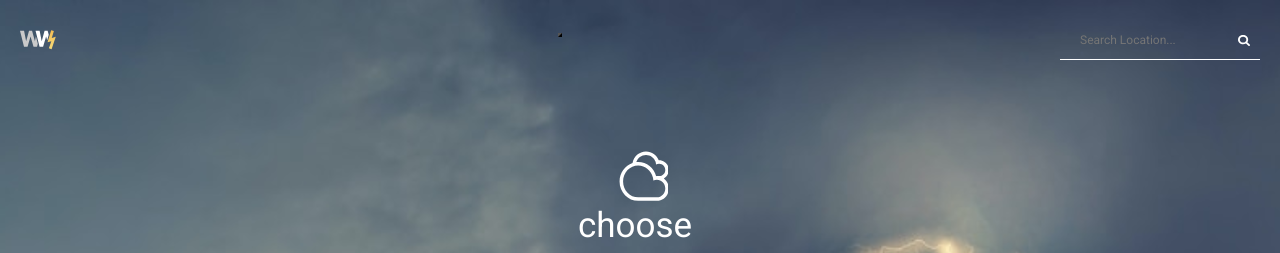
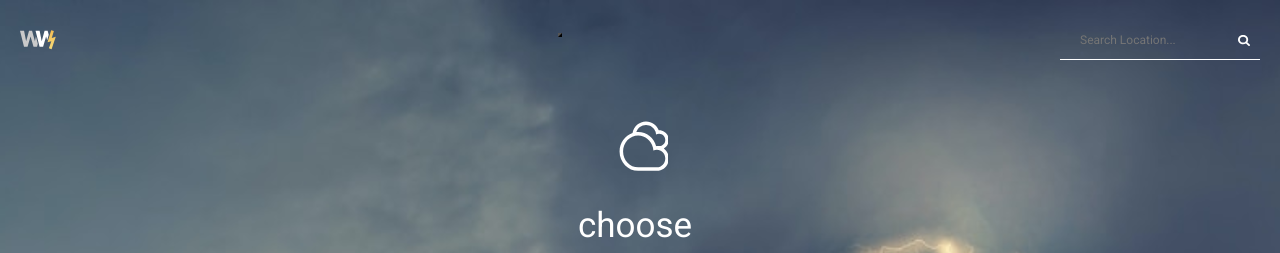
Before and after one commit to Bachidze/WeatherAPI, a React (Vite) app: page / in a window 1280 px wide. Shown: the top 253 px of the page. Built offline with nearby package versions, Linux system fonts and the light colour scheme.

Commit message:
change marginn

```diff
--- a/src/App.css
+++ b/src/App.css
@@ -90,7 +90,7 @@ p{
   align-items: center;
   justify-content: center;
   gap: 5px;
-  margin-top: 70px;
+  margin-top: 40px;
   margin-bottom: 45px;
 }
 
@@ -172,7 +172,7 @@ h6{
 
 .telavi{
   position: absolute;
-  top: 195px;
+  top: 180px;
   display: flex;
   gap: 10px;
 }
```
